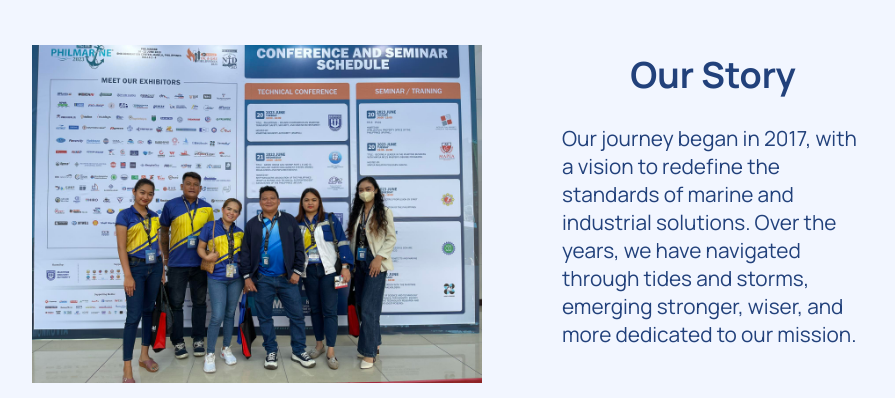
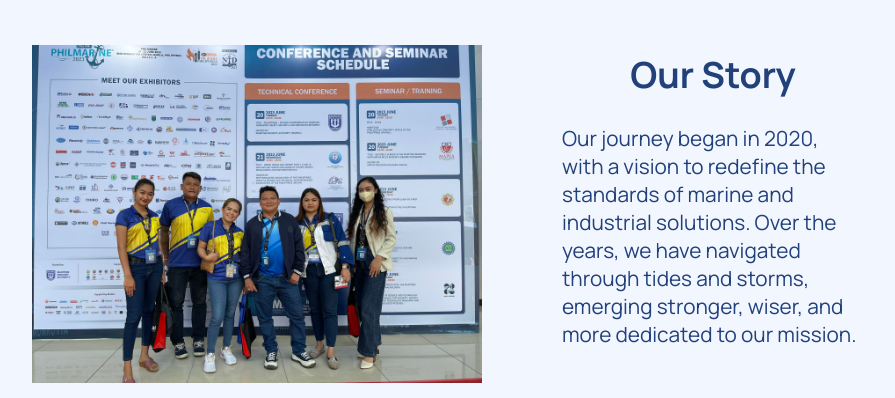
Before and after one commit to Logic-Commit1/golden-arrow-website, a React (Vite) app: page /about-us in a window 1280 px wide. Shown: the part 900-1298 px from the top of the page, without its empty margins (192-1087 px from the left). Built offline with nearby package versions, Linux system fonts and the light colour scheme.

Commit message:
Changed year founded from 2017 to 2020

```diff
--- a/src/pages/About/about-us/AboutUs.jsx
+++ b/src/pages/About/about-us/AboutUs.jsx
@@ -37,7 +37,7 @@ const AboutUs = () => {
             Our Story{/* <div className="border"></div> */}
           </p>
           <p className="about-us-subtitle">
-            Our journey began in 2017, with a vision to redefine the standards
+            Our journey began in 2020, with a vision to redefine the standards
             of marine and industrial solutions. Over the years, we have
             navigated through tides and storms, emerging stronger, wiser, and
             more dedicated to our mission.
```
